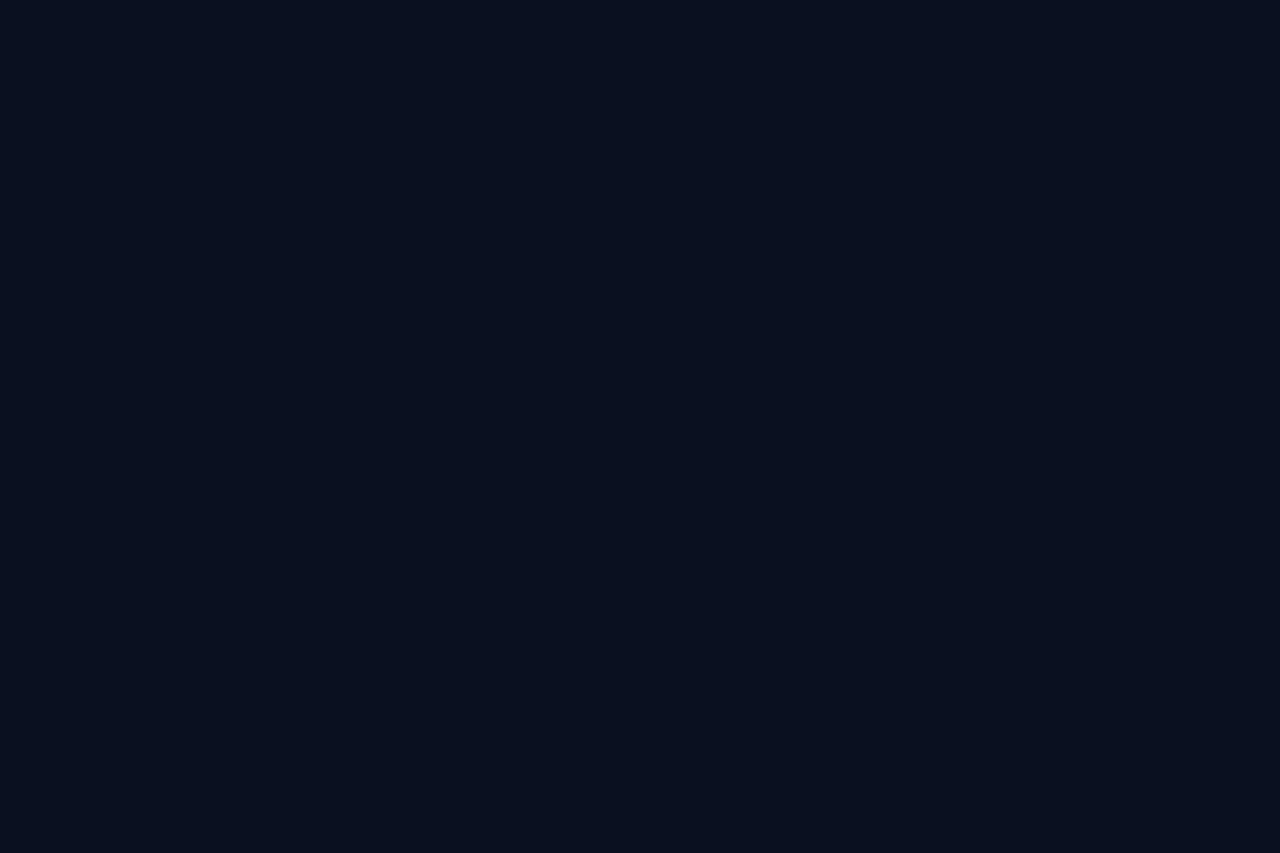
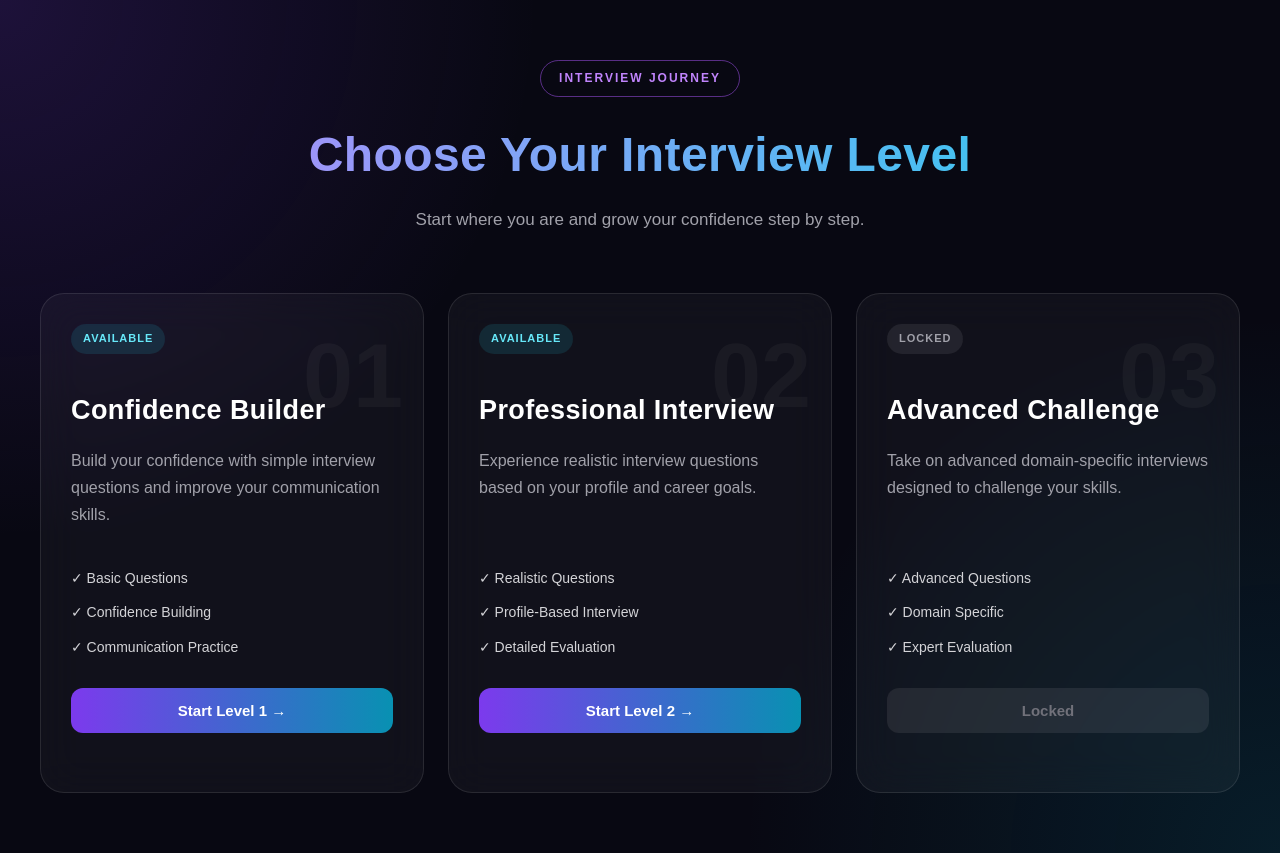
Before and after one commit to amreenpathan2006/PrepVerse-AI, a React app: page /level-selection in a window 1280 px wide. Before the commit this address had no page. Before the commit the page ends 800 px from the top, so only its background shows below. Built offline with nearby package versions, Linux system fonts and the light colour scheme; the HTML template or start-up script is replaced by a standard one.

Commit message:
Day 24: Added level selection and progressive interview flow

```diff
--- a/src/App.jsx
+++ b/src/App.jsx
@@ -6,20 +6,19 @@ import InterviewResults from "./components/InterviewResults/InterviewResults";
 import InterviewReview from "./components/InterviewReview/InterviewReview";
 import ProfileSetup from "./components/ProfileSetup/ProfileSetup";
 import ManualProfile from "./components/ManualProfile/ManualProfile";
+import LevelSelection from "./components/LevelSelection/LevelSelection";
 
 function App() {
   return (
     <Routes>
       <Route path="/" element={<ChatScreen />} />
       <Route path="/dashboard" element={<Dashboard />} />
-      <Route path="/interview" element={<InterviewSession />} />
       <Route path="/interview-results" element={<InterviewResults />} />
       <Route path="/interview-review" element={<InterviewReview />}/>
       <Route path="/profile-setup" element={<ProfileSetup />} />
-      <Route
-    path="/profile/manual"
-    element={<ManualProfile />}
-/>
+      <Route path="/profile/manual" element={<ManualProfile />} />
+      <Route path="/level-selection" element={<LevelSelection />} />
+      <Route path="/interview" element={<InterviewSession />} />
     </Routes>
 
   );
--- a/src/components/InterviewResults/InterviewResults.jsx
+++ b/src/components/InterviewResults/InterviewResults.jsx
@@ -51,7 +51,6 @@ const seconds = String(
         </div>
 
       </div>
-
         <div className="results-actions">
 
   <button
@@ -62,6 +61,13 @@ const seconds = String(
   </button>
 
   <button
+    className="next-level-btn"
+    onClick={() => navigate("/level-selection")}
+  >
+    Continue to Next Level →
+  </button>
+
+  <button
     className="dashboard-btn"
     onClick={() => navigate("/dashboard")}
   >
@@ -69,7 +75,6 @@ const seconds = String(
   </button>
 
 </div>
-
     </div>
   );
 }
--- a/src/components/InterviewReview/InterviewReview.jsx
+++ b/src/components/InterviewReview/InterviewReview.jsx
@@ -205,11 +205,11 @@ function InterviewReview() {
         </button>
 
         <button
-          className="review-action-button primary"
-          onClick={() => navigate("/profile-setup")}
-        >
-          Start New Interview →
-        </button>
+  className="review-action-button primary"
+  onClick={() => navigate("/level-selection")}
+>
+  Continue to Next Level →
+</button>
 
       </div>
 </div>
--- a/src/components/InterviewRoom/InterviewRoom.jsx
+++ b/src/components/InterviewRoom/InterviewRoom.jsx
@@ -6,14 +6,26 @@ import AIInterviewer from "../AIInterviewer/AIInterviewer";
 import VoiceControls from "../VoiceControls/VoiceControls";
 import EndInterviewModal from "../EndInterviewModal/EndInterviewModal";
 import InterviewResults from "../InterviewResults/InterviewResults";
-import interviewQuestions from "../data/interviewQuestions";
+import levelOneQuestions from "../data/interviewQuestions";
+import levelTwoQuestions from "../data/levelTwoQuestions";
 
-function InterviewRoom() {
+function InterviewRoom({ level }) {
+  const interviewQuestions =
+    level === 2
+      ? levelTwoQuestions
+      : levelOneQuestions;
+
+  // -----------------------------
+  // State
+  // -----------------------------
   // -----------------------------
   // State
   // -----------------------------
   const [interviewSession, setInterviewSession] = useState({
-  interviewType: "Frontend Developer Interview",
+  interviewType:
+  level === 1
+    ? "Confidence Builder Interview"
+    : "Professional Interview",
   totalQuestions: interviewQuestions.length,
   startTime: new Date(),
   endTime: null,
@@ -174,7 +186,11 @@ setIsInterviewEnded(true);
         <div className="conversation-header">
 
           <div className="header-left">
-            <h2>Frontend Developer Interview</h2>
+            <h2>
+  {level === 1
+    ? "Confidence Builder Interview"
+    : "Professional Interview"}
+</h2>
 
             <p>
               Question {currentQuestion} of {totalQuestions}
--- /dev/null
+++ b/src/components/LevelSelection/LevelSelection.css
@@ -0,0 +1,219 @@
+.level-selection-page {
+  min-height: 100vh;
+  background:
+    radial-gradient(
+      circle at top left,
+      rgba(124, 58, 237, 0.18),
+      transparent 35%
+    ),
+    radial-gradient(
+      circle at bottom right,
+      rgba(6, 182, 212, 0.12),
+      transparent 35%
+    ),
+    #080812;
+
+  color: white;
+  padding: 60px 30px;
+}
+
+.level-selection-container {
+  max-width: 1200px;
+  margin: 0 auto;
+}
+
+/* Header */
+
+.level-selection-header {
+  text-align: center;
+  margin-bottom: 60px;
+}
+
+.level-badge {
+  display: inline-block;
+  padding: 8px 18px;
+  border: 1px solid rgba(168, 85, 247, 0.5);
+  border-radius: 30px;
+
+  color: #c084fc;
+  font-size: 12px;
+  font-weight: 600;
+  letter-spacing: 2px;
+}
+
+.level-selection-header h1 {
+  margin: 20px 0 12px;
+
+  font-size: 48px;
+  font-weight: 700;
+
+  background: linear-gradient(
+    90deg,
+    #c084fc,
+    #22d3ee
+  );
+
+  -webkit-background-clip: text;
+  -webkit-text-fill-color: transparent;
+}
+
+.level-selection-header p {
+  color: #a1a1aa;
+  font-size: 17px;
+}
+
+/* Grid */
+
+.levels-grid {
+  display: grid;
+  grid-template-columns: repeat(3, 1fr);
+  gap: 24px;
+}
+
+/* Cards */
+
+.level-card {
+  position: relative;
+
+  min-height: 500px;
+  padding: 30px;
+
+  border: 1px solid rgba(255, 255, 255, 0.1);
+  border-radius: 24px;
+
+  background: rgba(255, 255, 255, 0.04);
+
+  backdrop-filter: blur(20px);
+
+  overflow: hidden;
+
+  transition: all 0.3s ease;
+}
+
+.level-card:hover {
+  transform: translateY(-8px);
+  border-color: rgba(168, 85, 247, 0.6);
+}
+
+/* Level Number */
+
+.level-number {
+  position: absolute;
+
+  top: 10px;
+  right: 20px;
+
+  font-size: 90px;
+  font-weight: 800;
+
+  color: rgba(255, 255, 255, 0.04);
+}
+
+/* Content */
+
+.level-content {
+  position: relative;
+  z-index: 1;
+}
+
+.level-status {
+  display: inline-block;
+
+  padding: 6px 12px;
+
+  border-radius: 20px;
+
+  font-size: 11px;
+  font-weight: 700;
+  letter-spacing: 1px;
+}
+
+.available {
+  color: #67e8f9;
+  background: rgba(34, 211, 238, 0.12);
+}
+
+.locked {
+  color: #a1a1aa;
+  background: rgba(161, 161, 170, 0.12);
+}
+
+.level-content h2 {
+  margin-top: 35px;
+  margin-bottom: 15px;
+
+  font-size: 27px;
+}
+
+.level-content p {
+  min-height: 90px;
+
+  color: #a1a1aa;
+  line-height: 1.7;
+}
+
+/* Features */
+
+.level-features {
+  display: flex;
+  flex-direction: column;
+  gap: 12px;
+
+  margin: 30px 0;
+
+  color: #d4d4d8;
+  font-size: 14px;
+}
+
+/* Buttons */
+
+.level-button {
+  width: 100%;
+
+  padding: 14px 20px;
+
+  border: none;
+  border-radius: 12px;
+
+  background: linear-gradient(
+    90deg,
+    #7c3aed,
+    #0891b2
+  );
+
+  color: white;
+
+  font-size: 15px;
+  font-weight: 600;
+
+  cursor: pointer;
+
+  transition: all 0.3s ease;
+}
+
+.level-button:hover {
+  transform: translateY(-2px);
+  box-shadow: 0 10px 30px rgba(124, 58, 237, 0.3);
+}
+
+.level-button.disabled {
+  background: rgba(255, 255, 255, 0.08);
+  color: #71717a;
+  cursor: not-allowed;
+}
+
+/* Responsive */
+
+@media (max-width: 900px) {
+  .levels-grid {
+    grid-template-columns: 1fr;
+  }
+
+  .level-selection-header h1 {
+    font-size: 36px;
+  }
+
+  .level-card {
+    min-height: auto;
+  }
+}
--- /dev/null
+++ b/src/components/LevelSelection/LevelSelection.jsx
@@ -0,0 +1,150 @@
+import React from "react";
+import { useNavigate } from "react-router-dom";
+import "./LevelSelection.css";
+
+function LevelSelection() {
+  const navigate = useNavigate();
+
+  const handleLevelSelect = (level) => {
+    if (level === 1) {
+      navigate("/interview", {
+        state: { level: 1 },
+      });
+    }
+
+    if (level === 2) {
+      navigate("/interview", {
+        state: { level: 2 },
+      });
+    }
+  };
+
+  return (
+    <div className="level-selection-page">
+      <div className="level-selection-container">
+
+        <div className="level-selection-header">
+          <span className="level-badge">INTERVIEW JOURNEY</span>
+
+          <h1>Choose Your Interview Level</h1>
+
+          <p>
+            Start where you are and grow your confidence step by step.
+          </p>
+        </div>
+
+        <div className="levels-grid">
+
+          {/* Level 1 */}
+          <div className="level-card level-one">
+
+            <div className="level-number">01</div>
+
+            <div className="level-content">
+
+              <span className="level-status available">
+                AVAILABLE
+              </span>
+
+              <h2>Confidence Builder</h2>
+
+              <p>
+                Build your confidence with simple interview questions
+                and improve your communication skills.
+              </p>
+
+              <div className="level-features">
+                <span>✓ Basic Questions</span>
+                <span>✓ Confidence Building</span>
+                <span>✓ Communication Practice</span>
+              </div>
+
+              <button
+                className="level-button"
+                onClick={() => handleLevelSelect(1)}
+              >
+                Start Level 1 →
+              </button>
+
+            </div>
+
+          </div>
+
+          {/* Level 2 */}
+          <div className="level-card level-two">
+
+            <div className="level-number">02</div>
+
+            <div className="level-content">
+
+              <span className="level-status available">
+                AVAILABLE
+              </span>
+
+              <h2>Professional Interview</h2>
+
+              <p>
+                Experience realistic interview questions based on
+                your profile and career goals.
+              </p>
+
+              <div className="level-features">
+                <span>✓ Realistic Questions</span>
+                <span>✓ Profile-Based Interview</span>
+                <span>✓ Detailed Evaluation</span>
+              </div>
+
+              <button
+                className="level-button"
+                onClick={() => handleLevelSelect(2)}
+              >
+                Start Level 2 →
+              </button>
+
+            </div>
+
+          </div>
+
+          {/* Level 3 */}
+          <div className="level-card level-three">
+
+            <div className="level-number">03</div>
+
+            <div className="level-content">
+
+              <span className="level-status locked">
+                LOCKED
+              </span>
+
+              <h2>Advanced Challenge</h2>
+
+              <p>
+                Take on advanced domain-specific interviews designed
+                to challenge your skills.
+              </p>
+
+              <div className="level-features">
+                <span>✓ Advanced Questions</span>
+                <span>✓ Domain Specific</span>
+                <span>✓ Expert Evaluation</span>
+              </div>
+
+              <button
+                className="level-button disabled"
+                disabled
+              >
+                Locked
+              </button>
+
+            </div>
+
+          </div>
+
+        </div>
+
+      </div>
+    </div>
+  );
+}
+
+export default LevelSelection;
--- /dev/null
+++ b/src/components/data/levelTwoQuestions.js
@@ -0,0 +1,29 @@
+const levelTwoQuestions = [
+  {
+    id: 1,
+    question:
+      "Tell me about a challenging technical problem you have solved and how you approached it.",
+  },
+  {
+    id: 2,
+    question:
+      "How do you approach learning a new technology or framework?",
+  },
+  {
+    id: 3,
+    question:
+      "Describe a project you worked on and explain the technical decisions you made.",
+  },
+  {
+    id: 4,
+    question:
+      "How do you handle situations where your solution does not work as expected?",
+  },
+  {
+    id: 5,
+    question:
+      "Why should a company select you for this role?",
+  },
+];
+
+export default levelTwoQuestions;
--- a/src/pages/Interview/InterviewSession.jsx
+++ b/src/pages/Interview/InterviewSession.jsx
@@ -1,11 +1,16 @@
 import "./InterviewSession.css";
 import Layout from "../../components/Layout/Layout";
 import InterviewRoom from "../../components/InterviewRoom/InterviewRoom";
+import { useLocation } from "react-router-dom";
 
 function InterviewSession() {
+  const location = useLocation();
+
+  const level = location.state?.level || 1;
+
   return (
     <Layout>
-      <InterviewRoom />
+      <InterviewRoom level={level} />
     </Layout>
   );
 }
```
Lines whose indentation alone changed are shown as unchanged.
